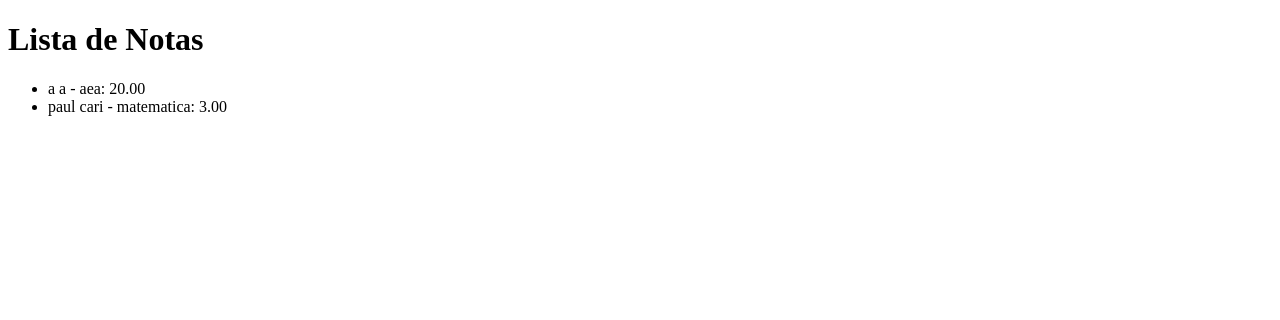
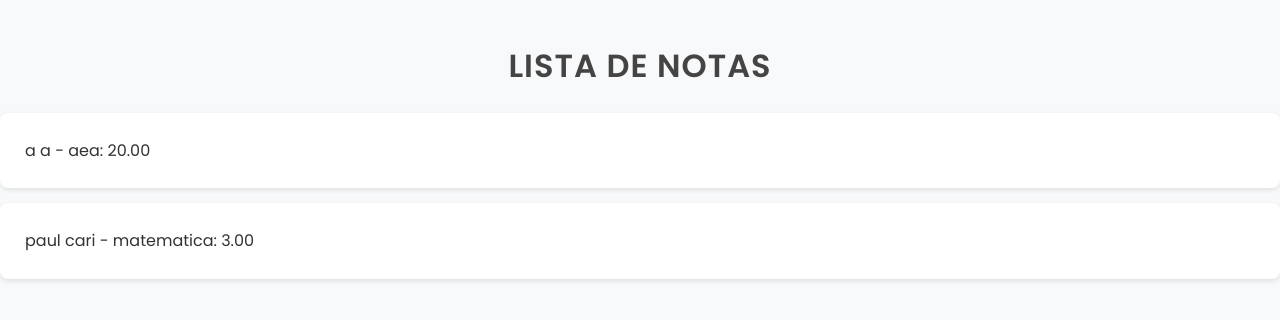
Before and after one commit to RaqDxs/Pweb2_Lab06, a Django app: page /academia/lista_notas/ in a window 1280 px wide. Shown: the top 320 px of the page. Run offline with Django 5.2, Linux system fonts and the light colour scheme; data comes from the database, SQL or seed files in the repository; both versions use the stored data as it was after the commit.

Commit message:
Agregamos estilos

```diff
--- /dev/null
+++ b/Pweb2_Lab06/sistema_academico/academia/static/academia/styles.css
@@ -0,0 +1,97 @@
+/* Importar fuente desde Google Fonts */
+@import url('https://fonts.googleapis.com/css2?family=Poppins:wght@400;600&display=swap');
+
+/* Estilos generales */
+body {
+  font-family: 'Poppins', sans-serif;
+  margin: 0;
+  padding: 0;
+  background-color: #f8f9fa;
+  color: #333;
+  line-height: 1.6;
+}
+
+h1 {
+  text-align: center;
+  color: #444;
+  margin-top: 40px;
+  font-weight: 600;
+  text-transform: uppercase;
+  letter-spacing: 1px;
+}
+
+/* Estilos para formularios */
+form {
+  max-width: 600px;
+  margin: 0 auto;
+  background-color: #fff;
+  padding: 40px;
+  border-radius: 8px;
+  box-shadow: 0 4px 10px rgba(0, 0, 0, 0.1);
+}
+
+form p {
+  margin-bottom: 30px;
+}
+
+form label {
+  display: block;
+  font-weight: 600;
+  margin-bottom: 8px;
+  color: #555;
+}
+
+form input[type="text"],
+form textarea,
+form select {
+  width: 100%;
+  padding: 12px;
+  border: 1px solid #ddd;
+  border-radius: 4px;
+  box-sizing: border-box;
+  transition: border-color 0.3s ease;
+}
+
+form input[type="text"]:focus,
+form textarea:focus,
+form select:focus {
+  outline: none;
+  border-color: #777;
+}
+
+/* Estilos para botones */
+button[type="submit"] {
+  background-color: #444;
+  color: #fff;
+  border: none;
+  padding: 14px 30px;
+  border-radius: 30px;
+  cursor: pointer;
+  transition: background-color 0.3s ease;
+  font-weight: 600;
+  text-transform: uppercase;
+  letter-spacing: 1px;
+}
+
+button[type="submit"]:hover {
+  background-color: #222;
+}
+
+/* Estilos para listas */
+ul {
+  list-style-type: none;
+  padding: 0;
+}
+
+li {
+  background-color: #fff;
+  padding: 25px;
+  margin-bottom: 15px;
+  border-radius: 8px;
+  box-shadow: 0 2px 5px rgba(0, 0, 0, 0.1);
+  transition: box-shadow 0.3s ease;
+}
+
+li:hover {
+  box-shadow: 0 4px 10px rgba(0, 0, 0, 0.2);
+}
--- a/Pweb2_Lab06/sistema_academico/academia/templates/academia/crear_alumno.html
+++ b/Pweb2_Lab06/sistema_academico/academia/templates/academia/crear_alumno.html
@@ -2,7 +2,8 @@
 <html>
 <head>
     <title>Nuevo Alumno</title>
-    <link rel="stylesheet" type="text/css" href="styles.css">
+    {% load static %}
+    <link rel="stylesheet" type="text/css" href="{% static 'academia/styles.css' %}">
 </head>
 <body>
     <h1>Nuevo Alumno</h1>
--- a/Pweb2_Lab06/sistema_academico/academia/templates/academia/crear_curso.html
+++ b/Pweb2_Lab06/sistema_academico/academia/templates/academia/crear_curso.html
@@ -2,6 +2,8 @@
 <html>
 <head>
     <title>Crear Curso</title>
+    {% load static %}
+    <link rel="stylesheet" type="text/css" href="{% static 'academia/styles.css' %}">
 </head>
 <body>
     <h1>Crear Curso</h1>
--- a/Pweb2_Lab06/sistema_academico/academia/templates/academia/ingresar_nota.html
+++ b/Pweb2_Lab06/sistema_academico/academia/templates/academia/ingresar_nota.html
@@ -2,6 +2,8 @@
 <html>
 <head>
     <title>Ingresar Nota</title>
+    {% load static %}
+    <link rel="stylesheet" type="text/css" href="{% static 'academia/styles.css' %}">
 </head>
 <body>
     <h1>Ingresar Nota</h1>
--- a/Pweb2_Lab06/sistema_academico/academia/templates/academia/lista_alumnos.html
+++ b/Pweb2_Lab06/sistema_academico/academia/templates/academia/lista_alumnos.html
@@ -2,6 +2,8 @@
 <html>
 <head>
     <title>Lista de Alumnos</title>
+    {% load static %}
+    <link rel="stylesheet" type="text/css" href="{% static 'academia/styles.css' %}">
 </head>
 <body>
     <h1>Lista de Alumnos</h1>
--- a/Pweb2_Lab06/sistema_academico/academia/templates/academia/lista_cursos.html
+++ b/Pweb2_Lab06/sistema_academico/academia/templates/academia/lista_cursos.html
@@ -2,6 +2,8 @@
 <html>
 <head>
     <title>Lista de Cursos</title>
+    {% load static %}
+    <link rel="stylesheet" type="text/css" href="{% static 'academia/styles.css' %}">
 </head>
 <body>
     <h1>Lista de Cursos</h1>
--- a/Pweb2_Lab06/sistema_academico/academia/templates/academia/lista_notas.html
+++ b/Pweb2_Lab06/sistema_academico/academia/templates/academia/lista_notas.html
@@ -2,6 +2,8 @@
 <html>
 <head>
     <title>Lista de Notas</title>
+    {% load static %}
+    <link rel="stylesheet" type="text/css" href="{% static 'academia/styles.css' %}">
 </head>
 <body>
     <h1>Lista de Notas</h1>
--- a/Pweb2_Lab06/sistema_academico/sistema_academico/settings.py
+++ b/Pweb2_Lab06/sistema_academico/sistema_academico/settings.py
@@ -116,7 +116,11 @@ USE_TZ = True
 # Static files (CSS, JavaScript, Images)
 # https://docs.djangoproject.com/en/5.0/howto/static-files/
 
-STATIC_URL = 'static/'
+STATIC_URL = '/static/'
+
+STATICFILES_DIRS = [
+    BASE_DIR / "static",
+]
 
 # Default primary key field type
 # https://docs.djangoproject.com/en/5.0/ref/settings/#default-auto-field
--- a/Pweb2_Lab06/sistema_academico/sistema_academico/urls.py
+++ b/Pweb2_Lab06/sistema_academico/sistema_academico/urls.py
@@ -1,7 +1,12 @@
 from django.contrib import admin
 from django.urls import path, include
+from django.conf import settings
+from django.conf.urls.static import static
 
 urlpatterns = [
     path('admin/', admin.site.urls),
     path('academia/', include('academia.urls')),
 ]
+
+# Configuración de archivos estáticos en modo de desarrollo
+urlpatterns += static(settings.STATIC_URL, document_root=settings.STATIC_ROOT)
```
Also changed, not shown: Pweb2_Lab06/sistema_academico/db.sqlite3.
